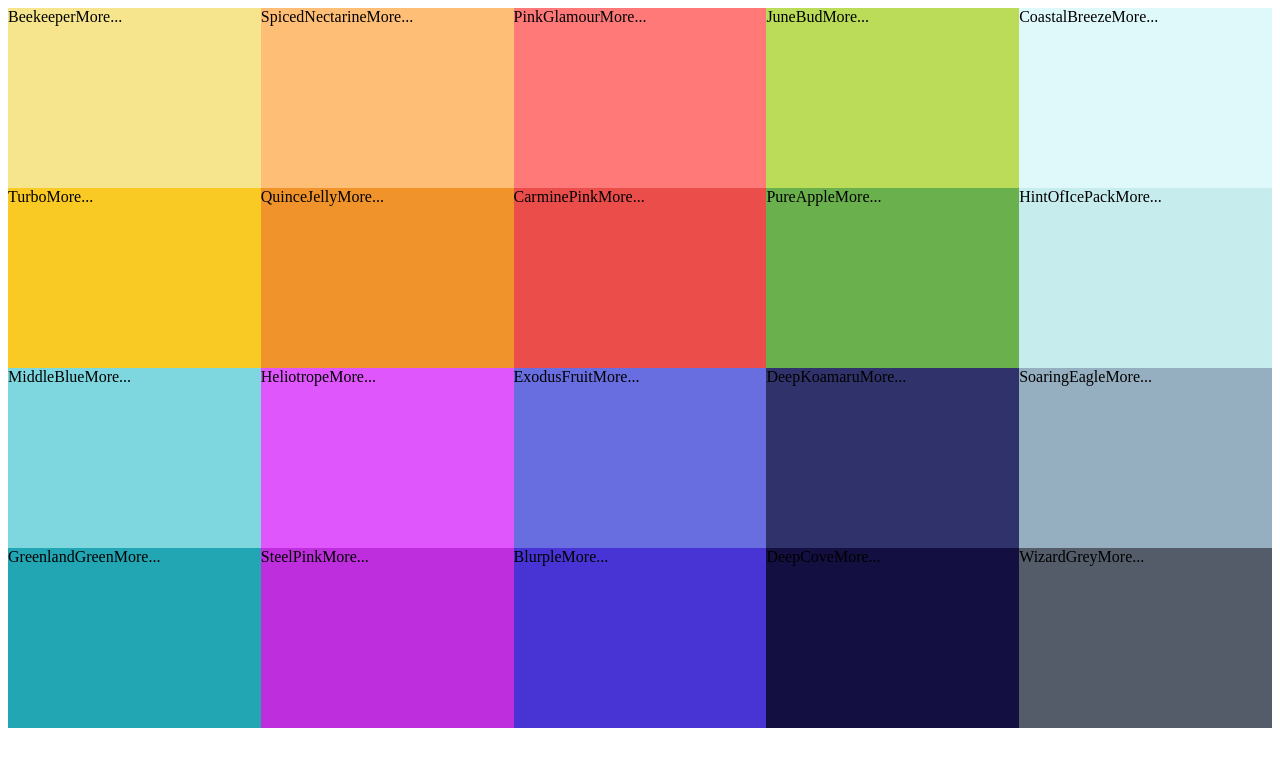
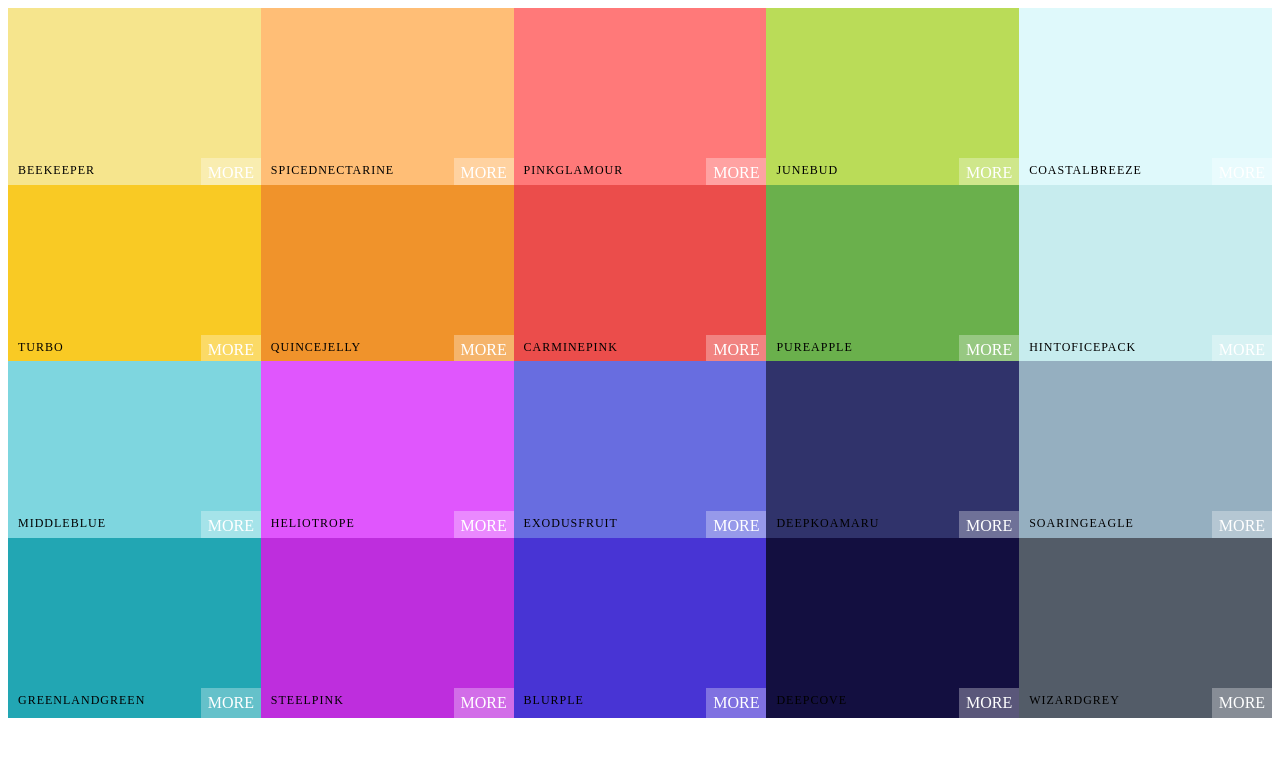
Before and after one commit to SuyashChandra/React, a React (Vite) app: page / in a window 1280 px wide. Shown: the top 766 px of the page. Built offline with nearby package versions, Linux system fonts and the light colour scheme.

Commit message:
Colorbox Design and CopyClipboard

```diff
--- a/package.json
+++ b/package.json
@@ -20,6 +20,7 @@
   },
   "dependencies": {
     "react": "^17.0.1",
+    "react-copy-to-clipboard": "^5.0.3",
     "react-dom": "^17.0.1"
   }
 }
--- a/src/ColorBox.css
+++ b/src/ColorBox.css
@@ -4,5 +4,58 @@
     margin:0 auto;
     display: inline-block;
     position: relative;
-    cursor: pointer
+    cursor: pointer;
+    margin-bottom: -3.5px;
+    vertical-align: top;
 }
+
+.copy-button {
+    width: 100px;
+    height:30px;
+    position: absolute;
+    display: inline-block;
+    top:50%;
+    left:50%;
+    margin-left: -50px;
+    margin-top: -15px;
+    text-align: center;
+    outline: none;
+    background: rgba(255,255,255,0.3);
+    font-size: 1rem;
+    line-height: 30px;
+    color: white;
+    text-transform: uppercase;
+    border:none;
+    opacity: 0
+}
+
+.ColorBox:hover .copy-button {
+    opacity: 1;
+    transition:0.5s
+}
+
+.box-content {
+    position: absolute;
+    width:100%;
+    left: 0px;
+    bottom: 0px;
+    padding:10px;
+    color: black;
+    letter-spacing: 1px;
+    text-transform: uppercase;
+    font-size: 12px;
+}
+
+.see-more {
+    background: rgba(255, 255, 255, 0.3);
+    position: absolute;
+    border: none;
+    right: 0px;
+    bottom:0px;
+    color:white;
+    width: 60px;
+    height: 30px;
+    text-align: center;
+    line-height: 30px;
+    text-transform: uppercase;
+}
--- a/src/ColorBox.js
+++ b/src/ColorBox.js
@@ -1,12 +1,23 @@
 import React, {Component} from "react";
+import {CopyToClipboard} from "react-copy-to-clipboard"
 import "./ColorBox.css"
+
 class ColorBox extends Component {
     render(){
+        const {name, color} = this.props.background
         return(
+            <CopyToClipboard text={color}>
+
             <div style={{background: this.props.background.color}}  className="ColorBox">
-                <span>{this.props.background.name}</span>
-                <span>More...</span>
+                <div className="copy-container">
+                    <div className="box-content">
+                        <span>{name}</span>
+                    </div>
+                    <button className="copy-button">Copy</button>
+                </div>
+                <span className="see-more">More</span>
             </div>
+            </CopyToClipboard>
         )
     }
 }
--- a/src/Palette.js
+++ b/src/Palette.js
@@ -5,7 +5,7 @@ import  "./Palette.css"
 class Palette extends Component {
     render() {
         const colorBoxes = this.props.colors.map(color => (
-            <ColorBox background={color} key={color.name} />
+            <ColorBox background={color} key={color.name} name={color.name} />
         ))
 
         return (
```
Also changed, not shown: 1 other file (tests, documents, lock files or other folders).
